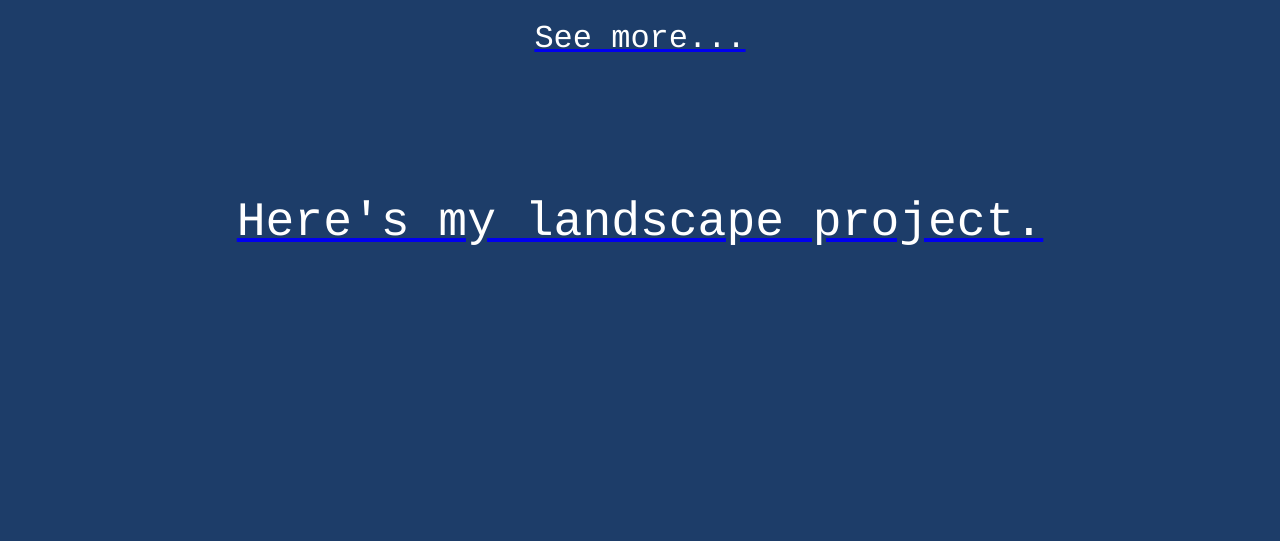
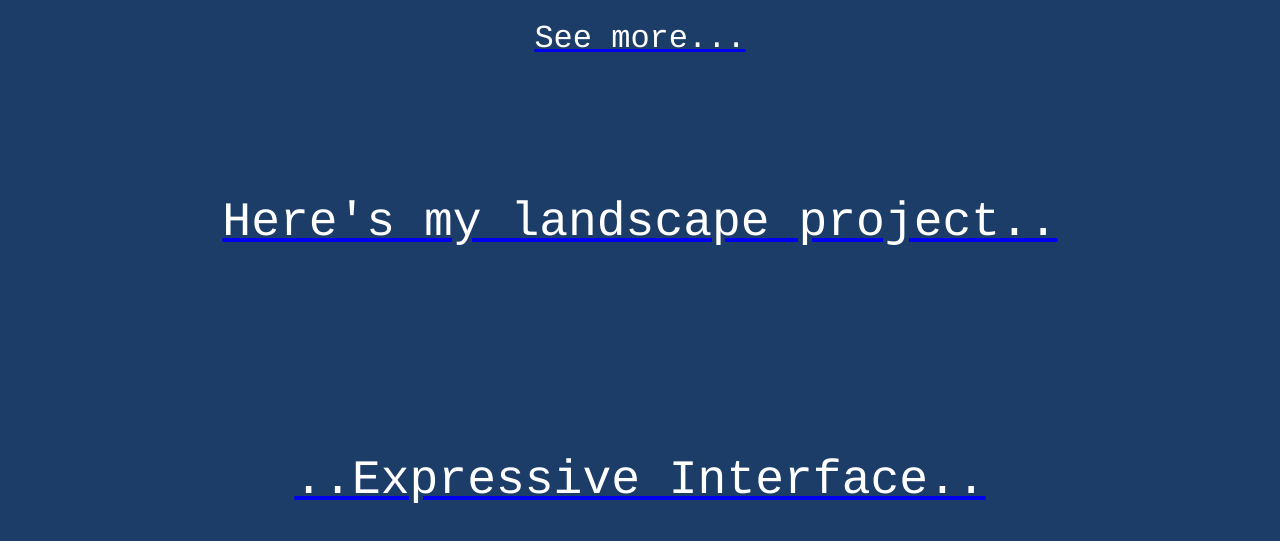
Before and after one commit to kuyamarv/kuyamarv.github.io, a plain HTML site: page index.html in a window 1280 px wide. Shown: the part 2274-2815 px from the top of the page. Before the commit the page ends 2741 px from the top, so only its background shows below. Drawn offline with Linux system fonts and the light colour scheme.

Commit message:
Update index.html

```diff
--- a/index.html
+++ b/index.html
@@ -92,16 +92,22 @@
    <p>
      <center>
        <font color="white" size="24" face="courier">
-           <a href="https://kuyamarv.github.io/landscape/"><font color="white">Here's my landscape project.</font></a>
+           <a href="https://kuyamarv.github.io/landscape/"><font color="white">Here's my landscape project..</font></a>
          </center>
        </p>
 
        <br />
        <br />
 
+<p>
+  <center>
+    <font color="white" size="24" face="courier">
+      <a href="https://kuyamarv.github.io/expressive-interface/"><font color="white">..Expressive Interface..</font></a>
+    </center>
+  </p>
 
-   <br />
-
+  <br />
+  <br />
 
 
     <body>
```
